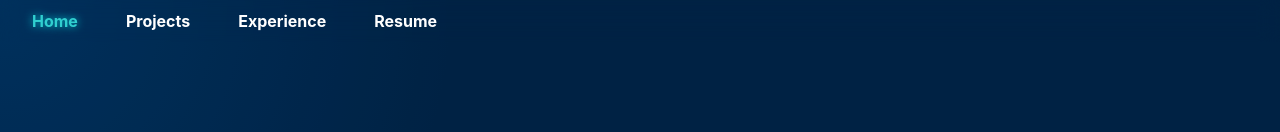
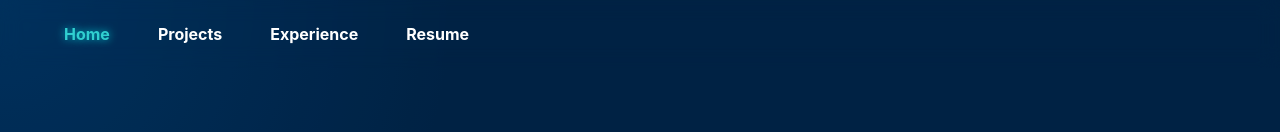
Before and after one commit to mlazieh/eduzeu, a React (Create React App) app: page / in a window 1280 px wide. Shown: the top 132 px of the page. Built offline with nearby package versions, Linux system fonts and the light colour scheme.

Commit message:
fixed background

```diff
--- a/src/NavBar.js
+++ b/src/NavBar.js
@@ -4,7 +4,7 @@ import { NavLink } from 'react-router-dom';
 
 const NavigationBar = styled.nav`
   background: transparent;
-  padding: 0.2rem 1rem; /* Adjust padding for a smaller navbar */
+  padding: 1rem 3rem; /* Adjust padding for a smaller navbar */
   display: flex;
   justify-content: space-between;
   align-items: center;
--- a/src/component/mainPage.js
+++ b/src/component/mainPage.js
@@ -36,8 +36,8 @@ const MainPage = () => {
   return (
     <AppContainer onMouseMove={handleMouseMove}>
 
-      <Background>
-        <GradientOverlay x={mousePos.x} y={mousePos.y} />
+       <Background isVisible={isVisible}>
+       <GradientOverlay x={mousePos.x} y={mousePos.y} />
         <Navbar />
         <Section>
           <Header>
@@ -121,6 +121,7 @@ const Background = styled.div`
   text-align: center;
   overflow: hidden;
   position: relative;
+  height: ${({ isVisible }) => (isVisible ? 'auto' : '100vh')};
 
 `;
 
```
